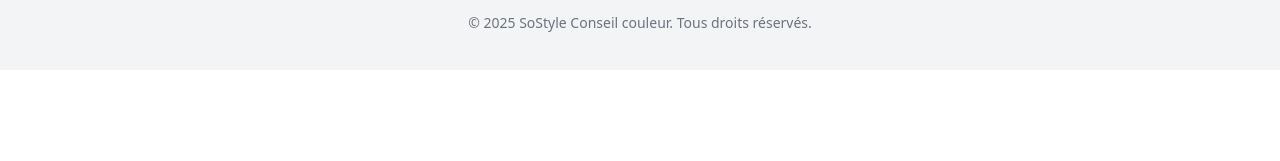
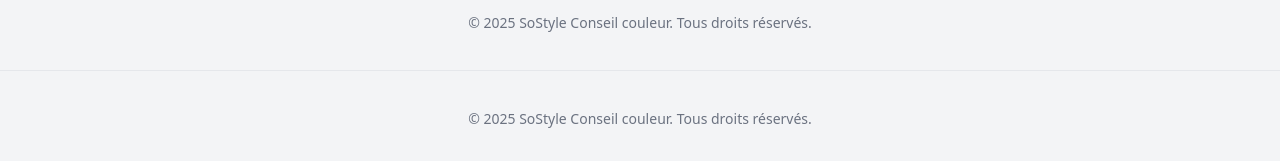
Before and after one commit to ArthurMns/style-palette-navigator, a React (Vite) app: page / in a window 1280 px wide. Shown: the part 791-952 px from the top of the page. Before the commit the page ends 861 px from the top, so only its background shows below. Built offline with nearby package versions, Linux system fonts and the light colour scheme.

Commit message:
Fix: Resolve import error in App.tsx
Fixes an import error in App.tsx by ensuring the correct path to the Footer component.

```diff
--- a/src/App.tsx
+++ b/src/App.tsx
@@ -1,3 +1,4 @@
+
 import React, { useState } from 'react';
 
 import { Toaster } from "@/components/ui/toaster";
@@ -8,6 +9,7 @@ import { BrowserRouter, Routes, Route } from "react-router-dom";
 import Index from "./pages/Index";
 import ProjectPage from "./pages/Project";
 import NotFound from "./pages/NotFound";
+import Footer from "@/components/Footer"; // Correction du chemin d'importation
 
 const queryClient = new QueryClient();
 
@@ -37,7 +39,7 @@ function App() {
           </TooltipProvider>
         </QueryClientProvider>
       </main>
-      {/* <Footer /> */}
+      <Footer />
 
       {/* Vos modals ou autres composants */}
     </div>
```
